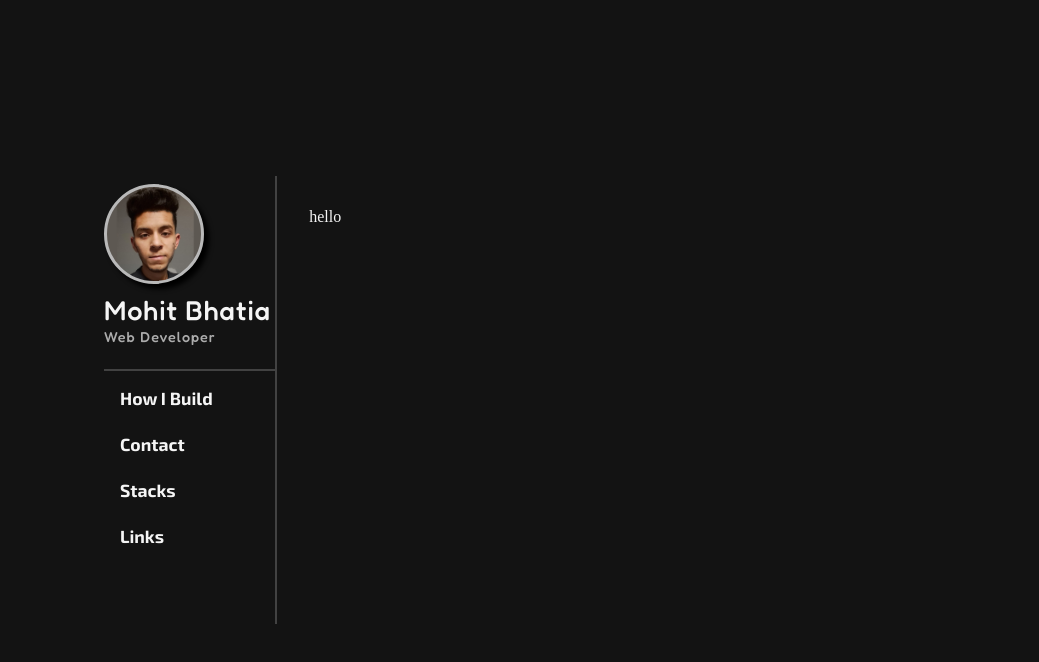
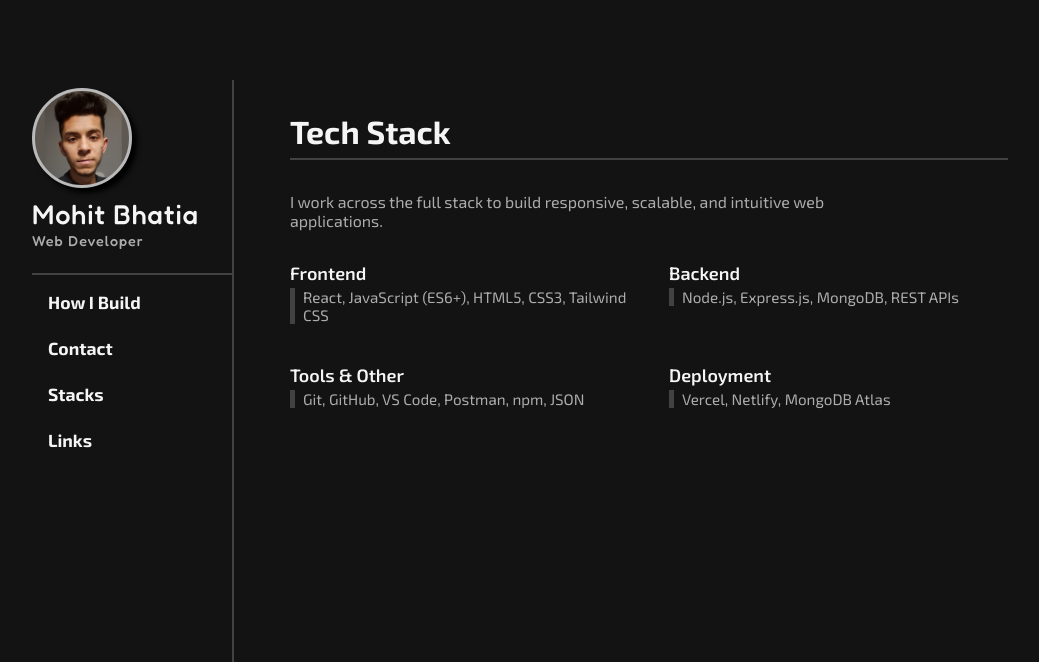
Before and after one commit to Bhatia612/mohitbhatia.com, a React (Vite) app: page /mohitbhatia.com/stack in a window 1280 px wide. Shown: the top 662 px of the page, without its empty margins (96-1135 px from the left). Built offline with nearby package versions, Linux system fonts and the light colour scheme.

Commit message:
basic adjustments . .

```diff
--- a/src/index.css
+++ b/src/index.css
@@ -14,11 +14,12 @@ body {
   font-size: 16px;
   background: #000000ec;
   color: whitesmoke;
+  padding: 0 3rem;
 }
 
 .main {
-  width: 70%;
-  aspect-ratio: 2/1;
+  width: 65rem;
+  height: 80vh;
   display: flex;
   justify-content: space-between;
 }
--- a/src/pages/Links.jsx
+++ b/src/pages/Links.jsx
@@ -2,7 +2,17 @@ import React from 'react'
 
 function Links() {
     return (
-        <>hi</>
+        <div className="contact-section">
+            <h2 className="contact-title">Let’s Connect</h2>
+            <p className="contact-text">
+                Whether you have a project in mind, want to collaborate, or just want to say hello — I’m always open to meaningful conversations.
+            </p>
+            <div className="contact-links">
+                <a href="mailto:mohitbhatia612.com" className="contact-link">📧 mohitbhatia612@gmail.com ↗</a>
+                <a href="https://www.linkedin.com/in/mohit-bhatia-777461289/" target="_blank" className="contact-link">🔗 LinkedIn ↗</a>
+                <a href="https://github.com/Bhatia612" target="_blank" className="contact-link">💻 GitHub ↗</a>
+            </div>
+        </div>
     )
 }
 
--- a/src/pages/Stack.jsx
+++ b/src/pages/Stack.jsx
@@ -1,8 +1,34 @@
 import React from 'react'
+import "../styles/stack.css"
 
 function Stack() {
     return (
-        <>hello</>
+        <div id="stack" className="stack-section">
+  <h2 className="stack-title">Tech Stack</h2>
+  <p className="stack-text">
+    I work across the full stack to build responsive, scalable, and intuitive web applications.
+  </p>
+
+  <div className="stack-grid">
+    <div className="stack-group">
+      <h3>Frontend</h3>
+      <p>React, JavaScript (ES6+), HTML5, CSS3, Tailwind CSS</p>
+    </div>
+    <div className="stack-group">
+      <h3>Backend</h3>
+      <p>Node.js, Express.js, MongoDB, REST APIs</p>
+    </div>
+    <div className="stack-group">
+      <h3>Tools & Other</h3>
+      <p>Git, GitHub, VS Code, Postman, npm, JSON</p>
+    </div>
+    <div className="stack-group">
+      <h3>Deployment</h3>
+      <p>Vercel, Netlify, MongoDB Atlas</p>
+    </div>
+  </div>
+</div>
+
     )
 }
 
--- /dev/null
+++ b/src/styles/stack.css
@@ -0,0 +1,54 @@
+.stack-section {
+    padding: 0 1.5rem;
+    color: #fff;
+    font-family: "Exo 2", sans-serif;
+}
+
+.stack-title {
+    font-size: 2rem;
+    font-weight: bold;
+    border-bottom: 2px solid rgba(255, 255, 255, 0.201);
+    padding-bottom: 0.5rem;
+    margin-bottom: 1.5rem;
+    color: whitesmoke;
+}
+
+.stack-text {
+    color: rgba(255, 255, 255, 0.652);
+    font-size: 1rem;
+    max-width: 600px;
+    margin: 2rem 0;
+}
+
+.stack-grid {
+    display: grid;
+    gap: 2.5rem;
+    grid-template-columns: repeat(auto-fit, minmax(220px, 1fr));
+    max-width: 800px;
+    margin: 0 auto;
+}
+
+.stack-group h3 {
+    font-size: 1.125rem;
+    font-weight: 600;
+    color: whitesmoke;
+    margin-bottom: 0.25rem;
+}
+
+.stack-group p {
+    color: rgba(255, 255, 255, 0.652);
+    font-size: 0.95rem;
+    border-left: 5px solid rgba(255, 255, 255, 0.201);
+    padding-left: .5rem;
+    transition: all .3s ease;
+}
+
+.stack-group {
+    cursor: pointer;
+}
+
+
+.stack-group:hover p {
+    border-left: 5px solid rgba(255, 255, 255, 0.723);
+
+}
```
